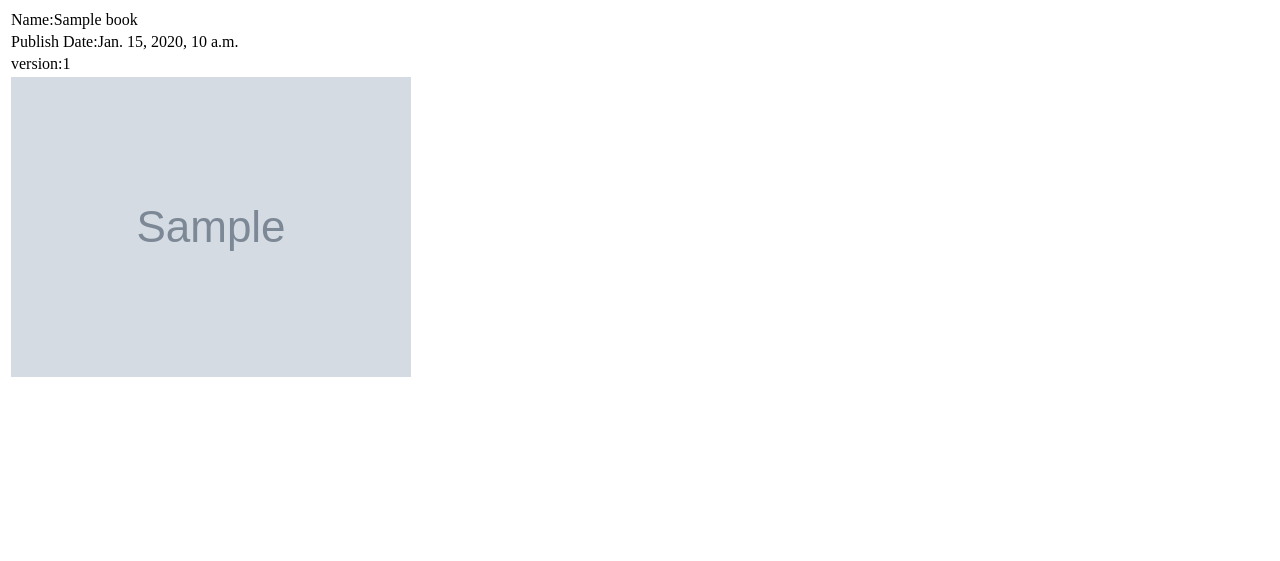
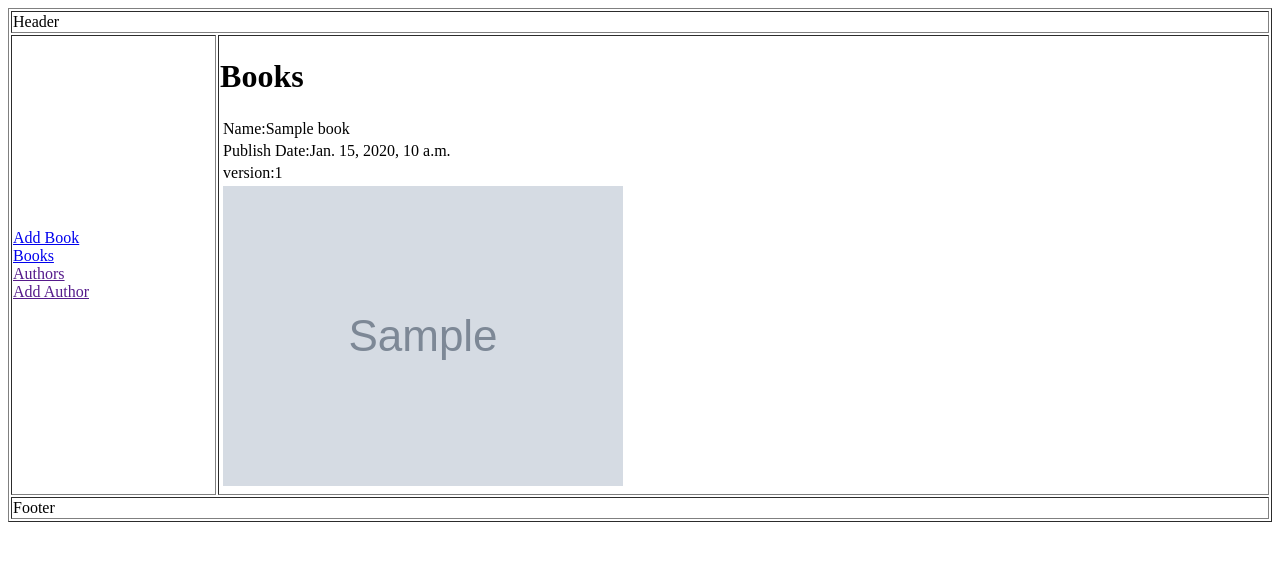
Before and after one commit to josspheenboles/djangorest, a Django app: a page that uses book/templates/book/details.html in a window 1280 px wide. Shown: the top 561 px of the page. Run offline with Django 5.2, Linux system fonts and the light colour scheme; tables that the repository leaves empty hold one stand-in row (values such as "Sample post"); grey boxes marked "Sample" are stand-in pictures.

Commit message:
template inheritance

```diff
--- a/book/templates/book/Base.html
+++ b/book/templates/book/Base.html
@@ -14,7 +14,12 @@
         <td colspan="9">Header</td>
     </tr>
     <tr>
-        <td colspan="2">menu</td>
+        <td colspan="2">
+            <a href="{%url 'book_add' %}">Add Book</a><br>
+            <a href="{%url 'book_list' %}"> Books</a><br>
+            <a href=""> Authors</a><br>
+            <a href=""> Add Author</a><br>
+        </td>
         <td colspan="7"> {%block content%}
         content
     {%endblock%}</td>
--- a/book/templates/book/details.html
+++ b/book/templates/book/details.html
@@ -1,10 +1,9 @@
-<!DOCTYPE html>
-<html lang="en">
-<head>
-    <meta charset="UTF-8">
-    <title>Title</title>
-</head>
-<body>
+{%extends 'book/base.html' %}
+{%block title%}
+Book_Details
+{%endblock%}
+{%block content%}
+<h1>Books</h1>
 <table>
     <tr>
         <td>
@@ -26,6 +25,4 @@
             <img src="{{book.image}}"/>
         </td>
     </tr>
-</table>
-</body>
-</html>
+</table>{%endblock%}
```
Also changed, not shown: book/templates/book/list.html (+8 -10 lines).
